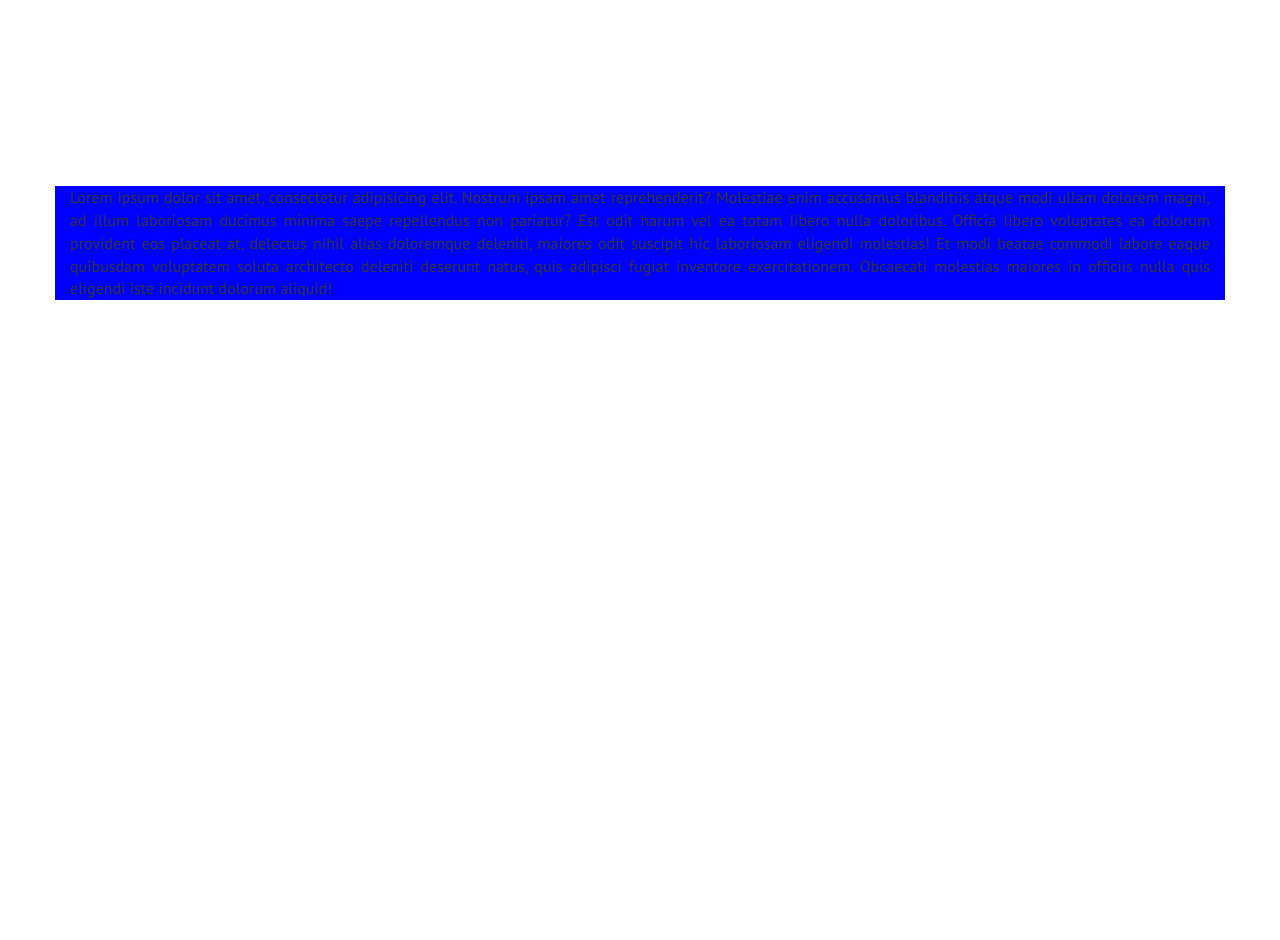
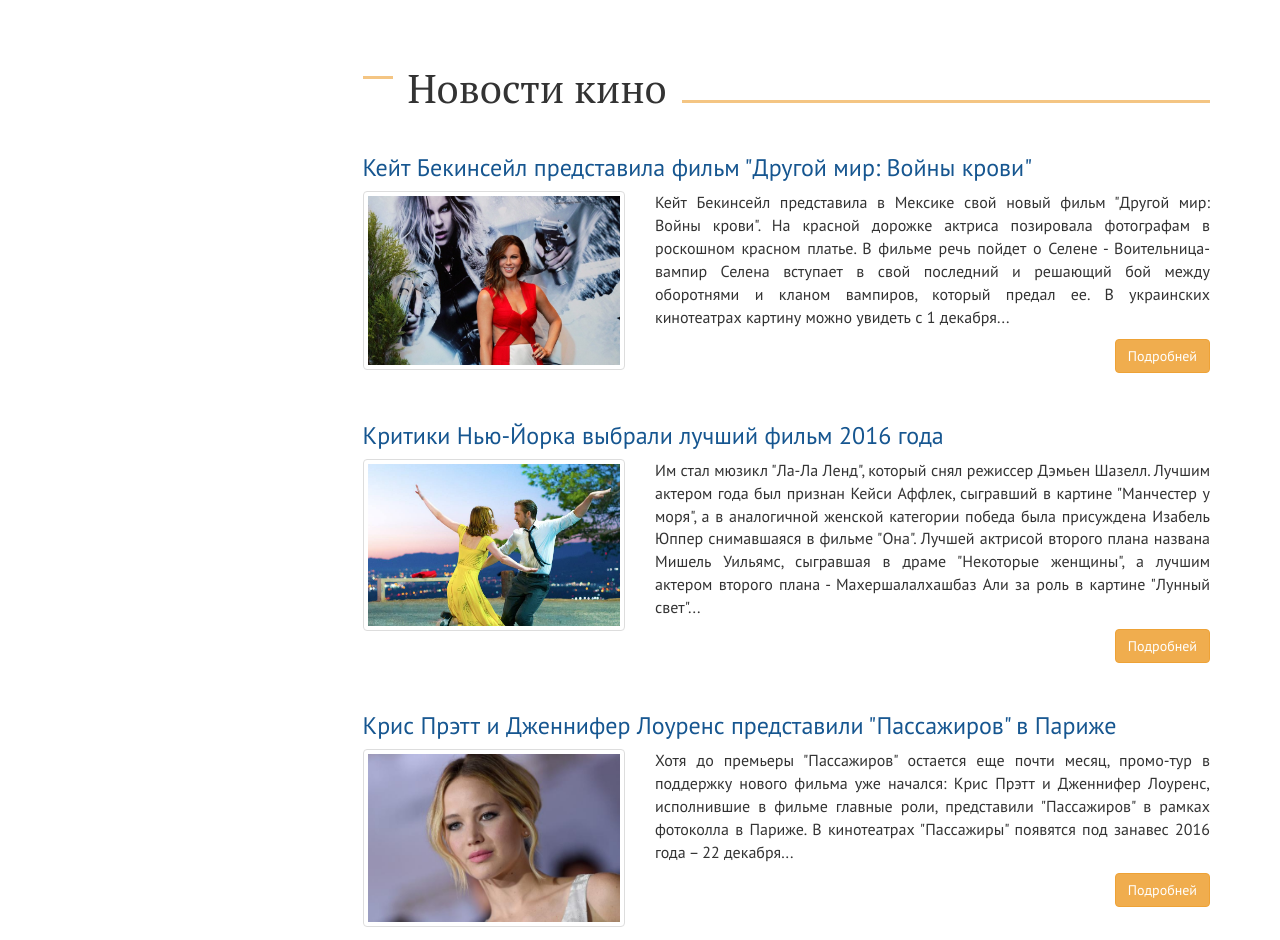
Before and after one commit to Prokudin-Dmitriy/kinozal-template, a website: page index.html in a window 1280 px wide. Shown: the part 2571-3511 px from the top of the page. Before the commit the page ends 2871 px from the top, so only its background shows below. Drawn offline with Linux system fonts and the light colour scheme.

Commit message:
Секция 'Новости кино'

```diff
--- a/assets/scss/_bootstrap-theming.scss
+++ b/assets/scss/_bootstrap-theming.scss
@@ -1,4 +1,4 @@
-// ХЭДЭР
+// HEADER
 .navbar-inverse {
   background-color: darken($color-dark, 4%);
   margin-bottom: 0;
@@ -63,7 +63,7 @@
   margin-right: 0;
 }
 
-// МЭЙН
+// MAIN
 .panel {
   background-color: darken(#ffffff, 8%);
   margin-bottom: $gap * 2;
--- a/assets/scss/_main.scss
+++ b/assets/scss/_main.scss
@@ -91,3 +91,39 @@
     }
   }
 }
+
+.film-news {
+  &-item {
+    a:first-child {
+      transition: color 0.25s;
+    }
+
+    &:hover {
+      a:first-child {
+        color: $color-accent;
+      }
+
+      .thumbnail {
+        background-color: #f0ad4f;
+      }
+
+      .btn-warning {
+        background-color: $color-accent;
+      }
+    }
+
+    &__thumbnail {
+      margin-bottom: 0;
+    }
+
+    &__button {
+      float: right;
+      margin-bottom: $gap * 2;
+      transition: background-color 0.25s;
+    }
+
+    &__text {
+      text-align: justify;
+    }
+  }
+}
--- a/index.html
+++ b/index.html
@@ -404,9 +404,53 @@
           </div>
         </section>
 
+        <section class="film-news">
+          <h2>Новости кино</h2>
+          <article class="film-news-item">
+            <h3><a href="#">Кейт Бекинсейл представила фильм "Другой мир: Войны крови"</a></h3>
+            <div class="row">
+              <div class="col-sm-4">
+                <div class="film-news-item__thumbnail thumbnail">
+                  <img class="film-news-item__image" src="assets/img/news/news-1.jpg" alt="film-news">
+                </div>
+              </div>
+              <div class="col-sm-8">
+                <p class="film-news-item__text">Кейт Бекинсейл представила в Мексике свой новый фильм "Другой мир: Войны крови". На красной дорожке актриса позировала фотографам в роскошном красном платье. В фильме речь пойдет о Селене - Воительница-вампир Селена вступает в свой последний и решающий бой между оборотнями и кланом вампиров, который предал ее. В украинских кинотеатрах картину можно увидеть с 1 декабря...</p>
+                <a href="#" class="film-news-item__button btn btn-warning">Подробней</a>
+              </div>
+            </div>
+          </article>
 
-        <!-- <section>Новости кино</section> -->
+          <article class="film-news-item">
+            <h3><a href="#">Критики Нью-Йорка выбрали лучший фильм 2016 года</a></h3>
+            <div class="row">
+              <div class="col-sm-4">
+                <div class="film-news-item__thumbnail thumbnail">
+                  <img class="film-news-item__image" src="assets/img/news/news-2.jpg" alt="film-news">
+                </div>
+              </div>
+              <div class="col-sm-8">
+                <p class="film-news-item__text">Им стал мюзикл "Ла-Ла Ленд", который снял режиссер Дэмьен Шазелл. Лучшим актером года был признан Кейси Аффлек, сыгравший в картине "Манчестер у моря", а в аналогичной женской категории победа была присуждена Изабель Юппер снимавшаяся в фильме "Она". Лучшей актрисой второго плана названа Мишель Уильямс, сыгравшая в драме "Некоторые женщины", а лучшим актером второго плана - Махершалалхашбаз Али за роль в картине "Лунный свет"...</p>
+                <a href="#" class="film-news-item__button btn btn-warning">Подробней</a>
+              </div>
+            </div>
+          </article>
 
+          <article class="film-news-item">
+            <h3><a href="#">Крис Прэтт и Дженнифер Лоуренс представили "Пассажиров" в Париже</a></h3>
+            <div class="row">
+              <div class="col-sm-4">
+                <div class="film-news-item__thumbnail thumbnail">
+                  <img class="film-news-item__image" src="assets/img/news/news-3.jpg" alt="film-news">
+                </div>
+              </div>
+              <div class="col-sm-8">
+                <p class="film-news-item__text">Хотя до премьеры "Пассажиров" остается еще почти месяц, промо-тур в поддержку нового фильма уже начался: Крис Прэтт и Дженнифер Лоуренс, исполнившие в фильме главные роли, представили "Пассажиров" в рамках фотоколла в Париже. В кинотеатрах "Пассажиры" появятся под занавес 2016 года – 22 декабря...</p>
+                <a href="#" class="film-news-item__button btn btn-warning">Подробней</a>
+              </div>
+            </div>
+          </article>
+        </section>
       </main>
 
       <aside class="left-sidebar col-lg-3 col-lg-pull-9 col-md-4 col-md-pull-8">
```
Also changed, not shown: assets/css/style.css.
